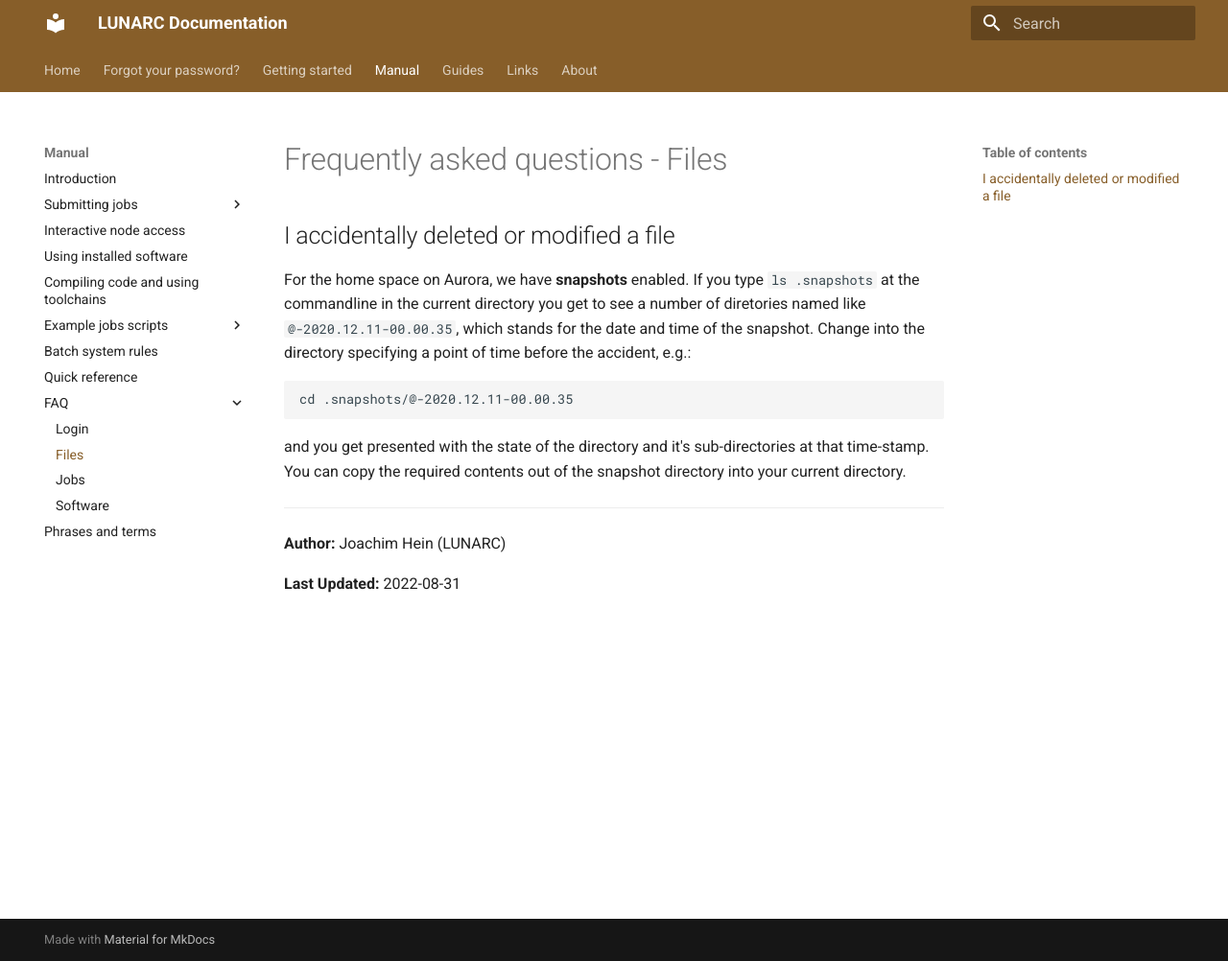
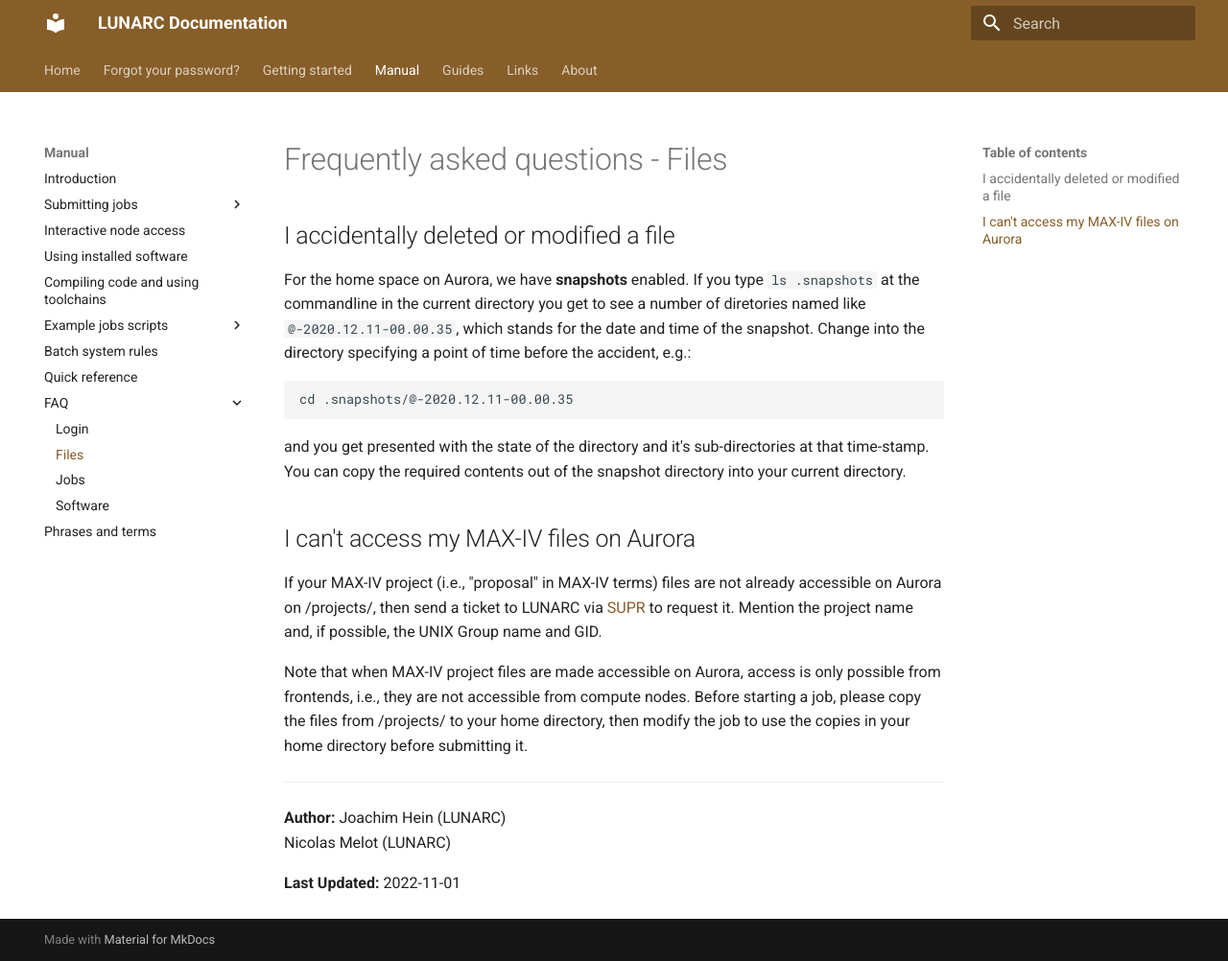
Before and after one commit to lunarc/lunarc_docs, an MkDocs documentation site: the page built from docs/manual/faq/manual_faq_files.md, in a window 1280 px wide and 1002 px high. Shown: the whole window at 96% size. Built offline with MkDocs 1.6.1 and Material for MkDocs 9.7.7, drawn with Linux system fonts in a browser that asks for light colours; comment, search, counter and statistics services are not loaded.

Commit message:
Update manual_faq_files.md
Added MAX IV instructions for missing project files on Aurora

````diff
--- a/docs/manual/faq/manual_faq_files.md
+++ b/docs/manual/faq/manual_faq_files.md
@@ -9,10 +9,17 @@
 ```
 and you get presented with the state of the directory and it's sub-directories at that time-stamp.  You can copy the required contents out of the snapshot directory into your current directory.
 
+## I can't access my MAX-IV files on Aurora
+
+If your MAX-IV project (i.e., "proposal" in MAX-IV terms) files are not already accessible on Aurora on /projects/, then send a ticket to LUNARC via [SUPR](https://supr.snic.se/support/) to request it. Mention the project name and, if possible, the UNIX Group name and GID.
+
+Note that when MAX-IV project files are made accessible on Aurora, access is only possible from frontends, i.e., they are not accessible from compute nodes. Before starting a job, please copy the files from /projects/<group name> to your home directory, then modify the job to use the copies in your home directory before submitting it.
+
 ---
 
 **Author:**
 Joachim Hein (LUNARC)
+Nicolas Melot (LUNARC)
 
 **Last Updated:**
-2022-08-31
+2022-11-01
````
